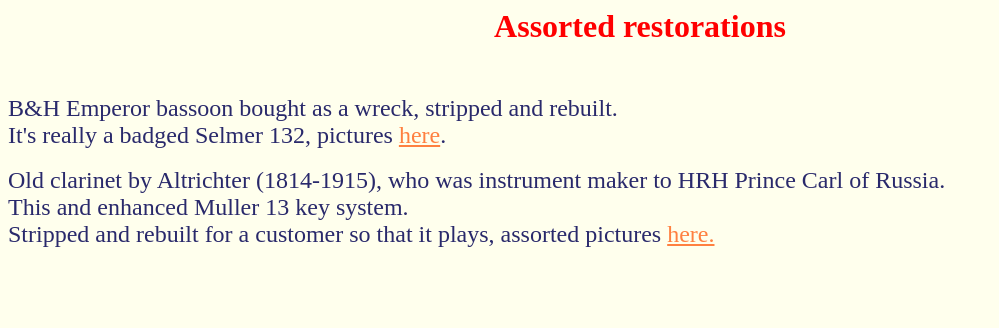
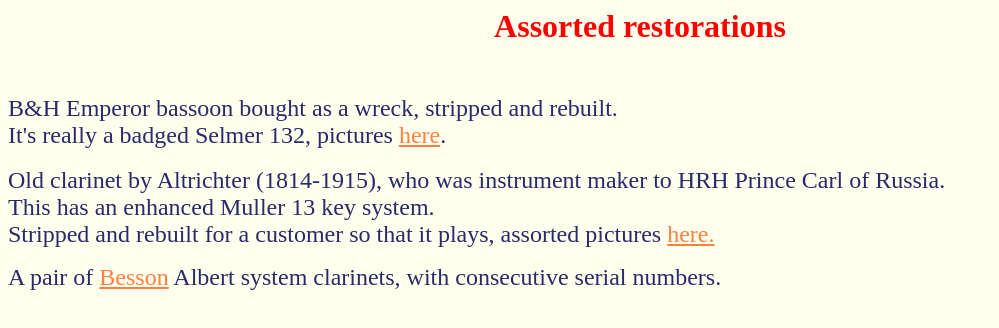
Before and after one commit to alanbraunton/alanbraunton.github.io, a plain HTML site: page restorations.html in a window 1280 px wide. Shown: the whole page, without its empty margins (0-999 px from the left). Drawn offline with Linux system fonts and the light colour scheme.

Commit message:
Add files via upload

```diff
--- a/restorations.html
+++ b/restorations.html
@@ -29,12 +29,14 @@ Assorted restorations </font></strong></big></big></font></p>
 	<font size="5">Old clarinet by Altrichter (1814-1915), who was instrument
 	maker to HRH Prince Carl of Russia.</font></div>
 <div align="left">
-	<font size="5">This and enhanced Muller 13 key system.</font></div>
+	<font size="5">This has an enhanced Muller 13 key system.</font></div>
 <div align="left">
 	<font size="5">Stripped and rebuilt for a customer so that it plays,
 	assorted pictures
 	<a href="restorations/Altrichter%20clarinet/altrichter.html">here.</a></font></div>
-<div align="left">
-	&nbsp;</div>
+<p>
+	<font size="5">A pair of <a href="restorations/besson%20pair/besson.html">
+Besson</a> Albert system clarinets, with consecutive serial numbers.<br>
+&nbsp;</font></p>
 </body>
 </html>
```
